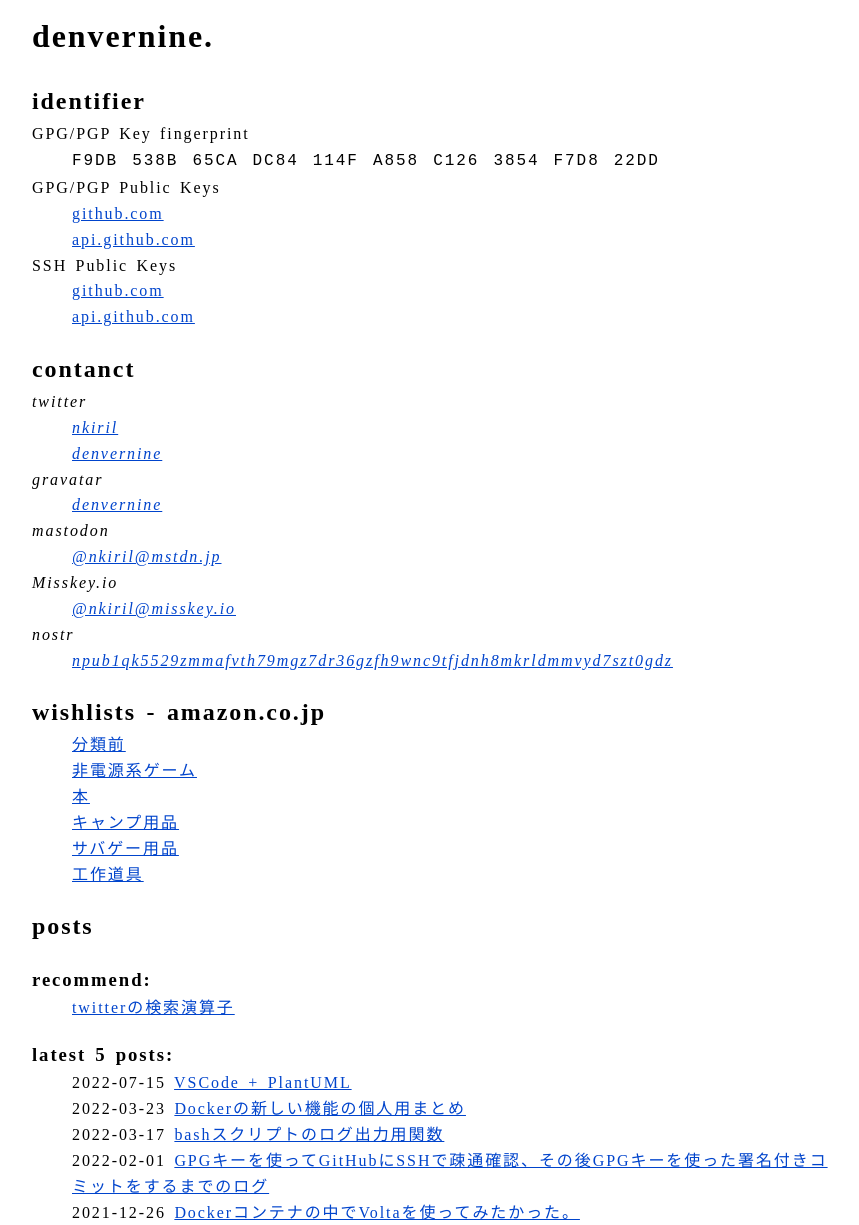
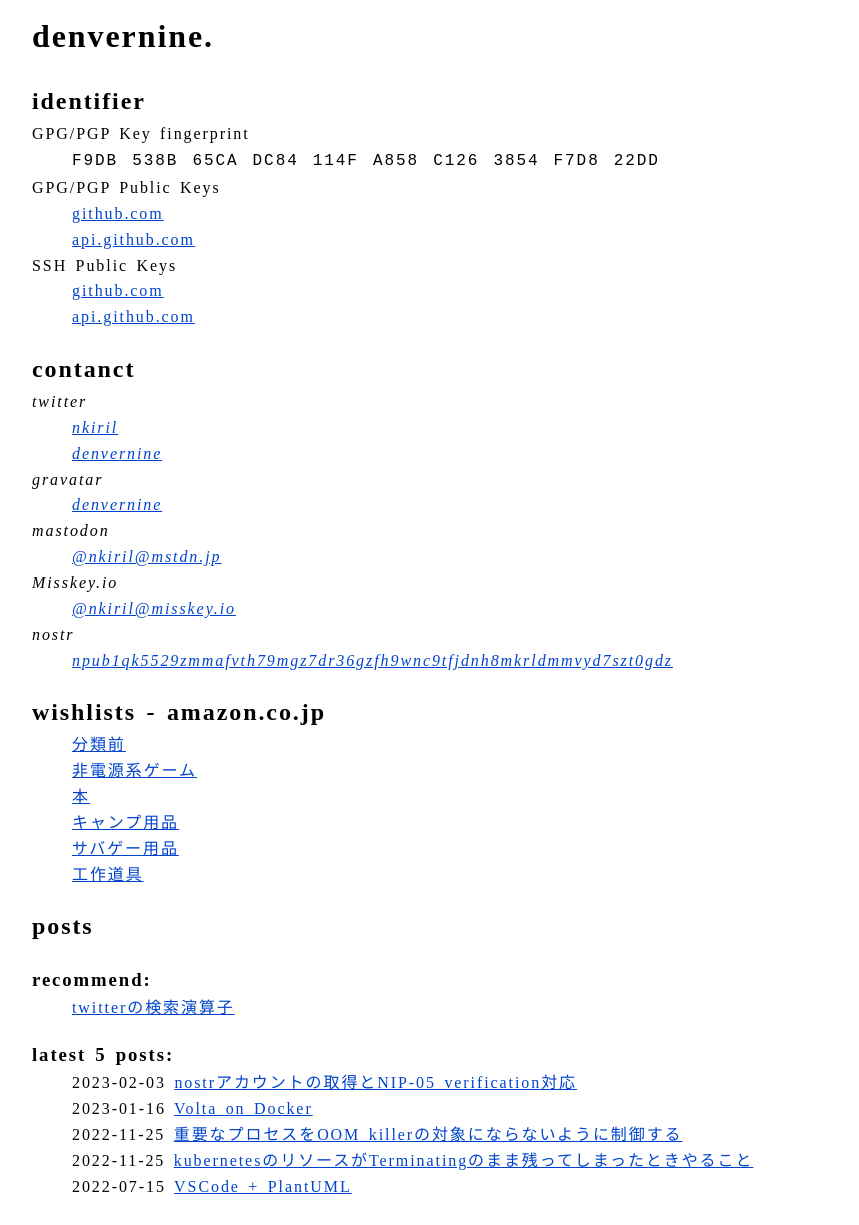
Before and after one commit to denvernine/denvernine.github.io, a Jekyll site: the page built from index.html, in a window 1280 px wide. Shown: the whole page, without its empty margins (203-1062 px from the left). Built offline with Jekyll 4.4.1, drawn with Linux system fonts in a browser that asks for light colours; after the commit the page ends 1200 px from its top, so only the background shows below that.

Commit message:
update gist list

```diff
--- a/_data/gists.yaml
+++ b/_data/gists.yaml
@@ -1,15 +1,15 @@
+- title: "nostrアカウントの取得とNIP-05 verification対応"
+  updated_at: "2023-02-03T10:58:33Z"
+  url: "https://gist.github.com/7c80c1640262f667cbf20786d0b2e601"
+- title: "Volta on Docker"
+  updated_at: "2023-01-16T14:20:33Z"
+  url: "https://gist.github.com/9004aa1e4e000b7f8feceb1b3ac795e5"
+- title: "重要なプロセスをOOM killerの対象にならないように制御する"
+  updated_at: "2022-11-25T03:09:04Z"
+  url: "https://gist.github.com/d0d01a2f12dc6ab81861a037a4a1e3af"
+- title: "kubernetesのリソースがTerminatingのまま残ってしまったときやること"
+  updated_at: "2022-11-25T02:32:26Z"
+  url: "https://gist.github.com/7c7bb26c1714ed31d28c9935bf10c5a8"
 - title: "VSCode + PlantUML"
   updated_at: "2022-07-15T06:37:10Z"
   url: "https://gist.github.com/a3640abe6670c529a3655e8957780335"
-- title: "Dockerの新しい機能の個人用まとめ"
-  updated_at: "2022-03-23T18:41:59Z"
-  url: "https://gist.github.com/34e23ecb9a3bac9f678e194cd63cb187"
-- title: "bashスクリプトのログ出力用関数"
-  updated_at: "2022-03-17T01:57:16Z"
-  url: "https://gist.github.com/f248e47a1d02fd7d8df4c81cf2cb5899"
-- title: "GPGキーを使ってGitHubにSSHで疎通確認、その後GPGキーを使った署名付きコミットをするまでのログ"
-  updated_at: "2022-02-01T06:46:03Z"
-  url: "https://gist.github.com/3379113b6f3fd73fc03ebf23a1acc0fa"
-- title: "Dockerコンテナの中でVoltaを使ってみたかった。"
-  updated_at: "2021-12-26T08:18:36Z"
-  url: "https://gist.github.com/0b6e273ed72a2c6519a9669a5d0e7749"
```
